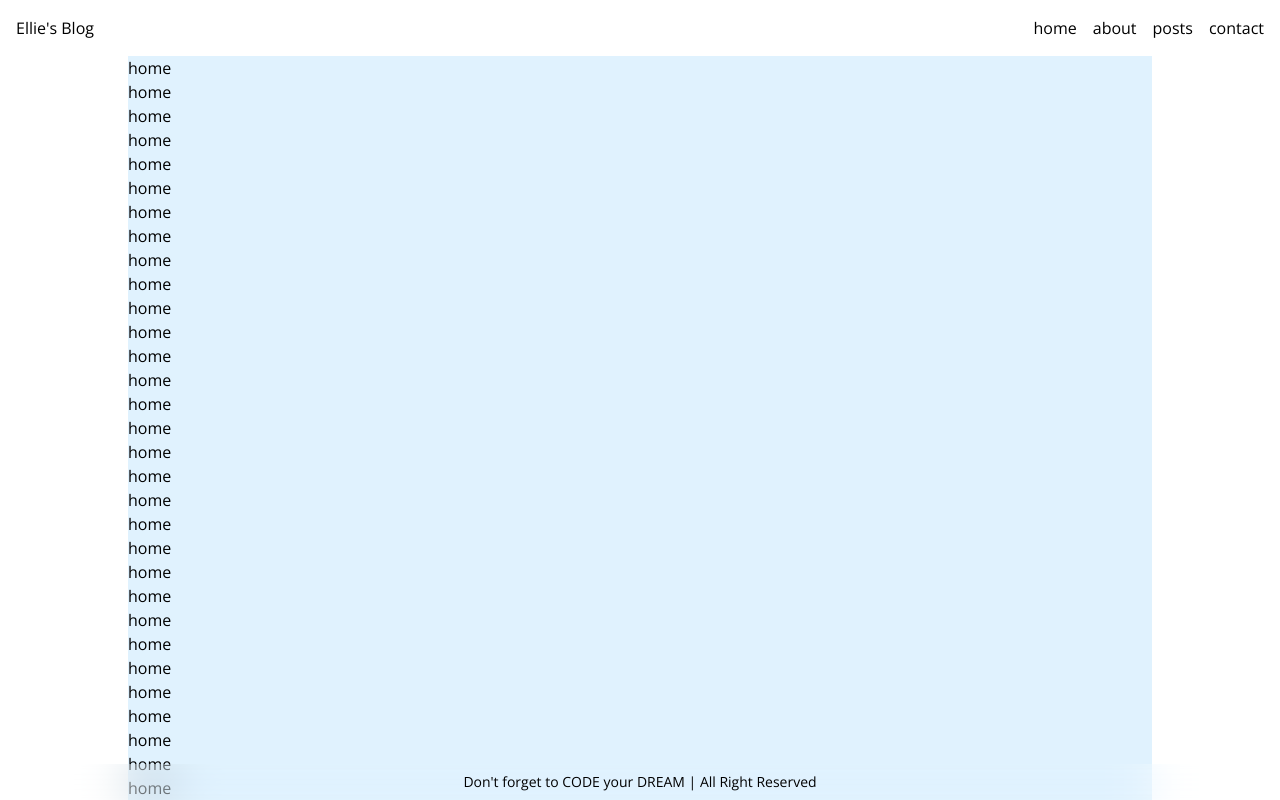
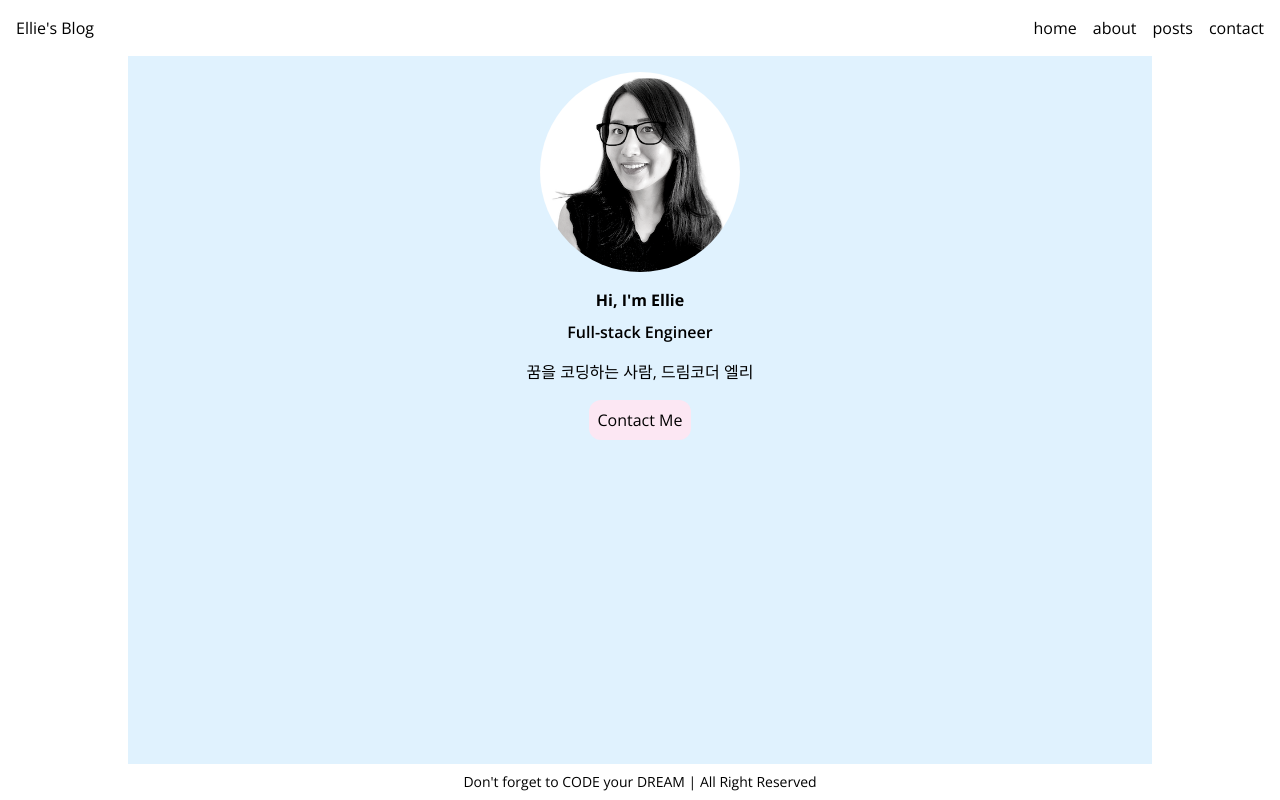
Before and after one commit to cofilot/dreamcoding-blog, a Next.js app: page / in a window 1280 px wide. Built offline with nearby package versions, Linux system fonts and the light colour scheme.

Commit message:
feat: created Hero component

```diff
--- a/src/app/about/page.tsx
+++ b/src/app/about/page.tsx
@@ -1,5 +1,11 @@
 import React from 'react';
 
+import { Hero } from '@/components/Hero';
+
 export default function AboutPage() {
-  return <section>about</section>;
+  return (
+    <section>
+      <Hero />
+    </section>
+  );
 }
--- a/src/app/page.tsx
+++ b/src/app/page.tsx
@@ -1,47 +1,9 @@
+import { Hero } from '@/components/Hero';
+
 export default function Home() {
   return (
     <section>
-      <ul>
-        <li>home</li>
-        <li>home</li>
-        <li>home</li>
-        <li>home</li>
-        <li>home</li>
-        <li>home</li>
-        <li>home</li>
-        <li>home</li>
-        <li>home</li>
-        <li>home</li>
-        <li>home</li>
-        <li>home</li>
-        <li>home</li>
-        <li>home</li>
-        <li>home</li>
-        <li>home</li>
-        <li>home</li>
-        <li>home</li>
-        <li>home</li>
-        <li>home</li>
-        <li>home</li>
-        <li>home</li>
-        <li>home</li>
-        <li>home</li>
-        <li>home</li>
-        <li>home</li>
-        <li>home</li>
-        <li>home</li>
-        <li>home</li>
-        <li>home</li>
-        <li>home</li>
-        <li>home</li>
-        <li>home</li>
-        <li>home</li>
-        <li>home</li>
-        <li>home</li>
-        <li>home</li>
-        <li>home</li>
-        <li>home</li>
-      </ul>
+      <Hero />
     </section>
   );
 }
--- /dev/null
+++ b/src/components/Hero.tsx
@@ -0,0 +1,24 @@
+import Image from 'next/image';
+import Link from 'next/link';
+
+import profileImage from 'public/images/profile.png';
+
+export const Hero: React.FC = () => (
+  <section className='flex flex-col items-center py-4'>
+    <Image
+      src={profileImage}
+      alt='Picture of the author'
+      width={200}
+      height={200}
+      className='rounded-full'
+    />
+    <h2 className='mt-4 font-bold'>{"Hi, I'm Ellie"}</h2>
+    <h3 className='mt-2 font-semibold'>{'Full-stack Engineer'}</h3>
+    <p className='mt-4'>{'꿈을 코딩하는 사람, 드림코더 엘리'}</p>
+    <Link href='/contact'>
+      <button className='font-bol mt-4 rounded-xl bg-pink-100 p-2'>
+        {'Contact Me'}
+      </button>
+    </Link>
+  </section>
+);
```
Also changed, not shown: public/images/profile.png (added).
